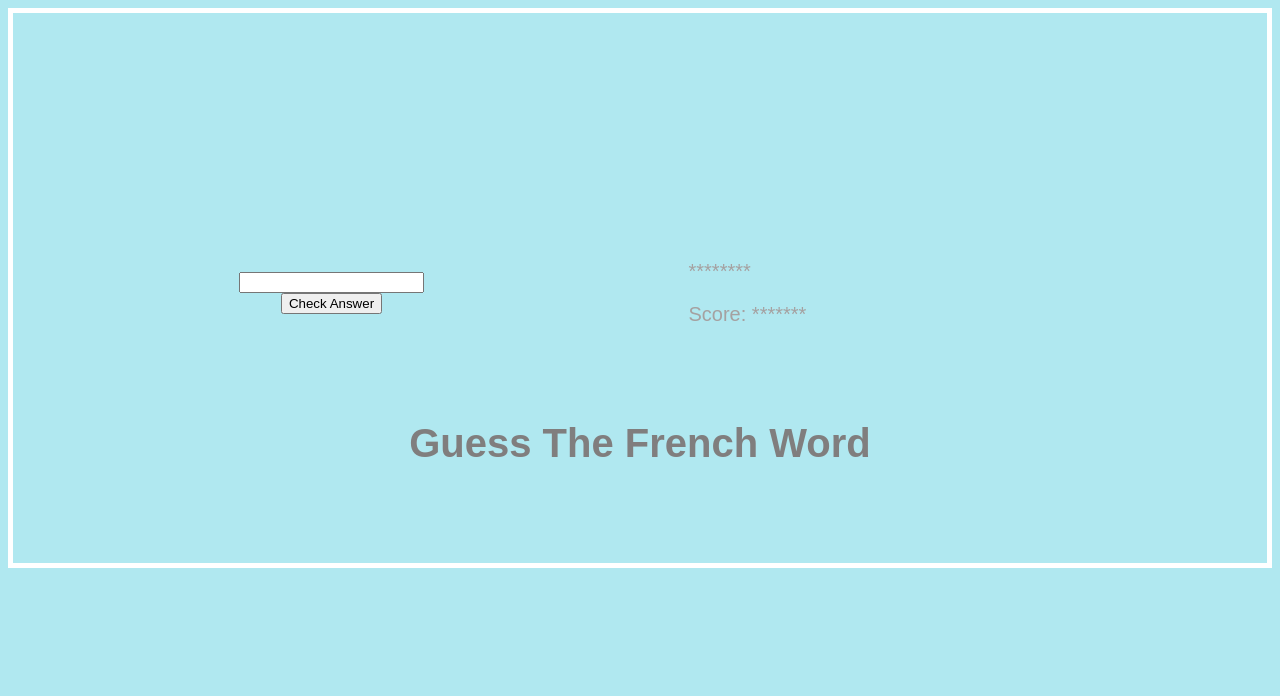
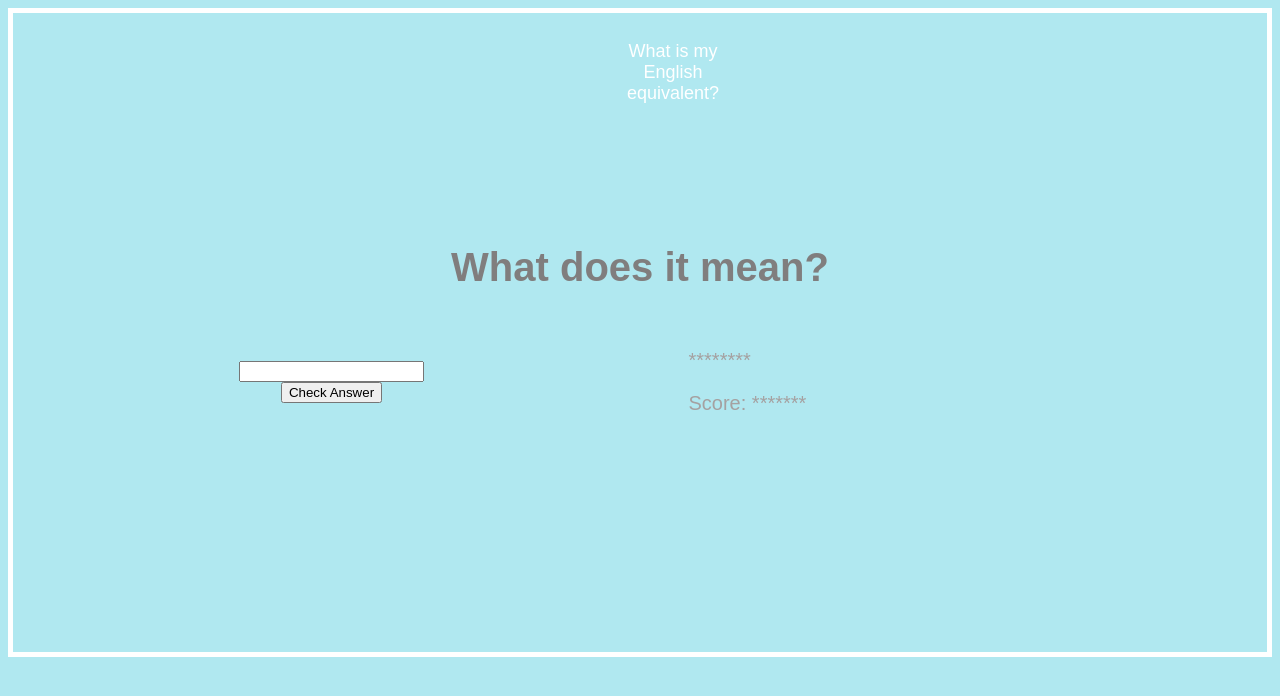
Before and after one commit to emilyjspencer/Guess-the-French-word, a plain HTML site: page index.html in a window 1280 px wide. Drawn offline with Linux system fonts and the light colour scheme.

Commit message:
Generates a random word

```diff
--- a/index.css
+++ b/index.css
@@ -34,13 +34,22 @@ main {
     font-size: 2rem;
 }
 
+.word {
+    width: 100px;
+    color: white;
+    text-align: center;
+    position: relative;
+    left: 600px;
+    font-size: 18px;
+}
+
 
 h1 {
     font-size: 4rem;
     text-align: center;
     position: absolute;
     width: 100%;
-    top: 52%;
+    top: 30%;
     left: 50%;
     transform: translate(-50%, -50%);
 }
--- a/index.html
+++ b/index.html
@@ -3,14 +3,13 @@
   <head>
     <meta charset="UTF-8" />
     <meta name="viewport" content="width=device-width, initial-scale=1.0" />
-    <meta http-equiv="X-UA-Compatible" content="ie=edge" />
     <link rel="stylesheet" href="index.css" />
-    <title>Guess The French Word</title>
+    <title>What does it mean?</title>
   </head>
   <body>
     <header>
-      <h1>Guess The French Word</h1>
-      <p class="words"></p>
+      <h1>What does it mean?</h1>
+      <p class="word">Word will go here - change dynamically</p>
     </header>
     <main>
       <section class="leftblock">
--- a/index.js
+++ b/index.js
@@ -0,0 +1,11 @@
+
+
+let score = 25;
+
+let words = ["un chat", "un chien", "un lapin", "un oiseau", "une livre", "une pomme", "une assiette", "une tasse", "un frere", "une mere", "un mere", "une soeur", "un lit", "une toilette",
+"un crayon", "une fleur", "un train", "une voiture", "un velo", "un avion", "ours en peluche"];
+
+let randomWord = words[Math.floor(Math.random() * words.length)];
+console.log(randomWord)
+
+document.querySelector('.word').textContent = "What is my English equivalent?";
```
